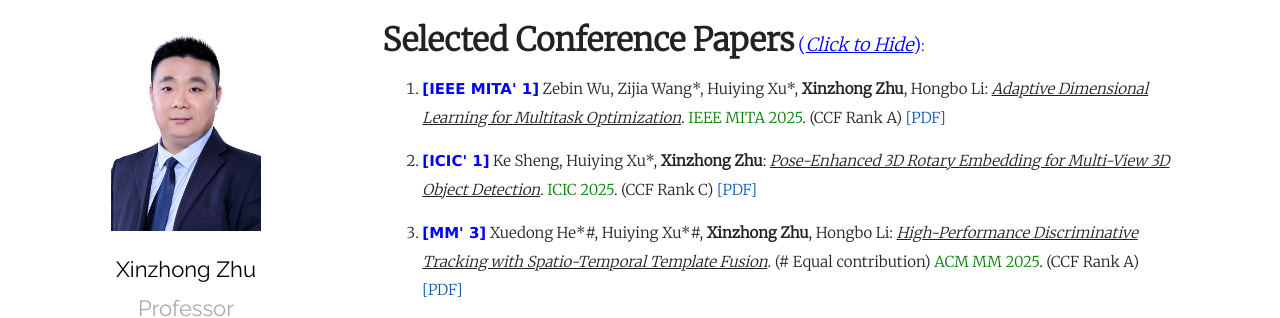
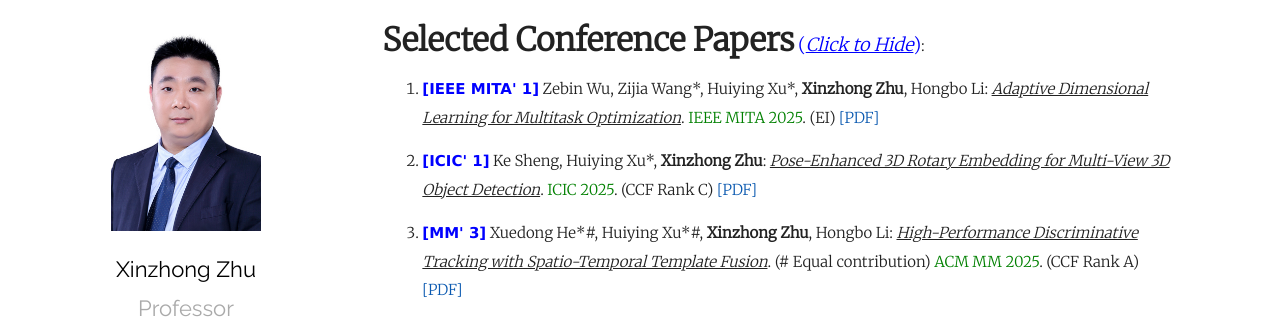
Before and after one commit to xinzhongzhu/xinzhongzhu.github.io, a Jekyll site: the page built from index.md, in a window 1280 px wide and 900 px high, scrolled down 5320 px. Shown: the part 152-470 px from the top of the window. Built offline with Jekyll 4.4.1, drawn with Linux system fonts in a browser that asks for light colours.

Commit message:
Update index.md

```diff
--- a/index.md
+++ b/index.md
@@ -139,7 +139,7 @@ Please drop me a message by email: <u>zxz@zjnu.edu.cn</u> or <u>zxz@ci-xing.com<
   <p>
     <ol>
 
-<p style="margin-top: 8px;"><li><font face="verdana" color="blue"><b>[IEEE MITA' 1]</b></font> Zebin Wu, Zijia Wang*, Huiying Xu*, <b>Xinzhong Zhu</b>, Hongbo Li: <i><u>Adaptive Dimensional Learning for Multitask Optimization</u></i>. <font color="green">IEEE MITA 2025</font>. (CCF Rank A) <a href = "https://xinzhongzhu.github.io/document/ADLMTO.pdf">[PDF]</a> </li></p>
+<p style="margin-top: 8px;"><li><font face="verdana" color="blue"><b>[IEEE MITA' 1]</b></font> Zebin Wu, Zijia Wang*, Huiying Xu*, <b>Xinzhong Zhu</b>, Hongbo Li: <i><u>Adaptive Dimensional Learning for Multitask Optimization</u></i>. <font color="green">IEEE MITA 2025</font>. (EI) <a href = "https://xinzhongzhu.github.io/document/ADLMTO.pdf">[PDF]</a> </li></p>
 
 <p style="margin-top: 8px;"><li><font face="verdana" color="blue"><b>[ICIC' 1]</b></font> Ke Sheng, Huiying Xu*, <b>Xinzhong Zhu</b>: <i><u>Pose-Enhanced 3D Rotary Embedding for Multi-View 3D Object Detection</u></i>. <font color="green">ICIC 2025</font>. (CCF Rank C) <a href = "https://xinzhongzhu.github.io/document/Pose-Enhanced 3D Rotary Embedding for Multi-View 3D Object Detection.pdf">[PDF]</a> </li></p>
 
```
